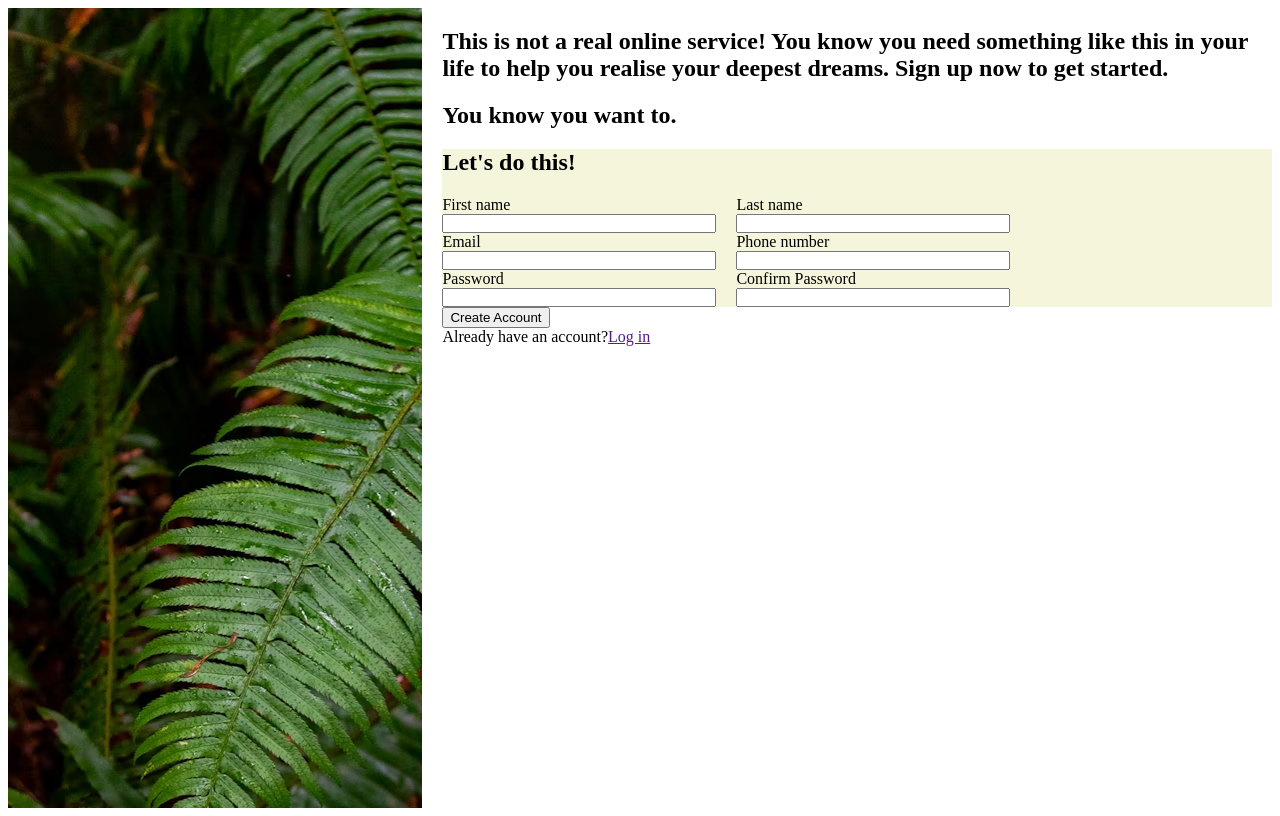
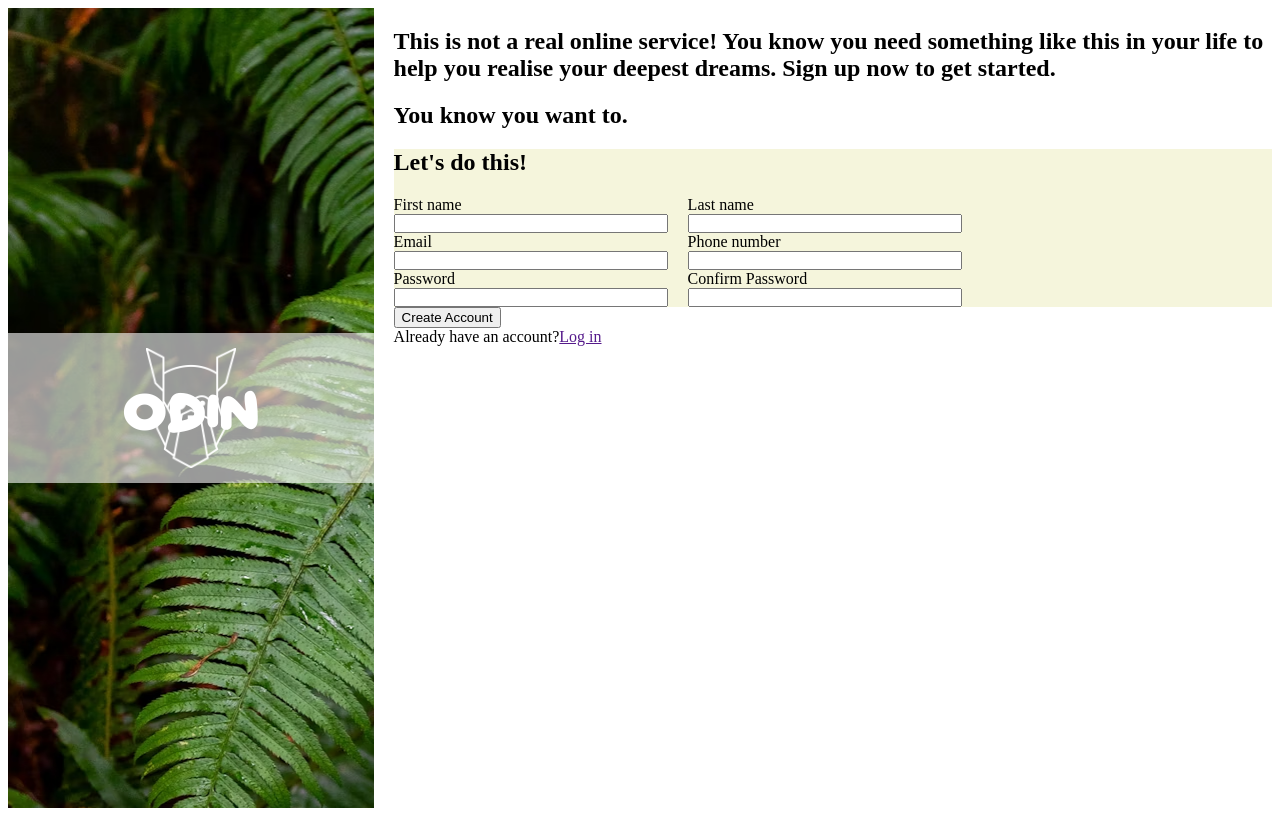
Before and after one commit to MinnieTheDev/sign-up-form, a plain HTML site: page index.html in a window 1280 px wide. Drawn offline with Linux system fonts and the light colour scheme.

Commit message:
Center rectangle background, logo, and text

```diff
--- a/index.html
+++ b/index.html
@@ -8,7 +8,10 @@
 </head>
 <body>
     <div class="container">
-        <div class="image left-panel">
+        <div class="left-panel">
+            <div class="bg"></div>
+            <img class="logo" src="images/odin-lined.png" alt="Odin Logo">
+            <p>ODIN</p>
         </div>
         <div class="right-panel">
             <h2>This is not a real online service! You know you need something like this in your life to help you realise your deepest dreams. Sign up now to get started.</h2>
--- a/style.css
+++ b/style.css
@@ -1,13 +1,45 @@
+@font-face {
+    font-family: 'starbornregular';
+    src: url('fonts/starborn.woff2') format('woff2'),
+         url('fonts/starborn.woff') format('woff');
+    font-weight: normal;
+    font-style: normal;
+}
+
 .container {
     display: flex;
 }
 
-div.left-panel {
-    width: 60vw;
+.left-panel {
+    width: 50vw;
     height: 100vh;
     background: pink url(images/leaves.avif);
     margin-right: 20px;
+    display: grid;
+    grid-template-columns: 1fr;
+    grid-template-rows: 1fr;
+    place-items: center;
 }
+
+.left-panel .bg {
+    height: 150px;
+    width: 100%;
+    background-color: rgb(255, 255, 255);
+    opacity: 60%;
+    grid-area: 1/1;
+}
+
+.left-panel .logo {
+    width: 90px;
+    grid-area: 1/1;
+}
+
+.left-panel p {
+    color: white;
+    font: 3em "starbornregular", monospace;
+    grid-area: 1/1;
+}
+
 form > div > div {
     display: flex;
     gap: 20px;
```
